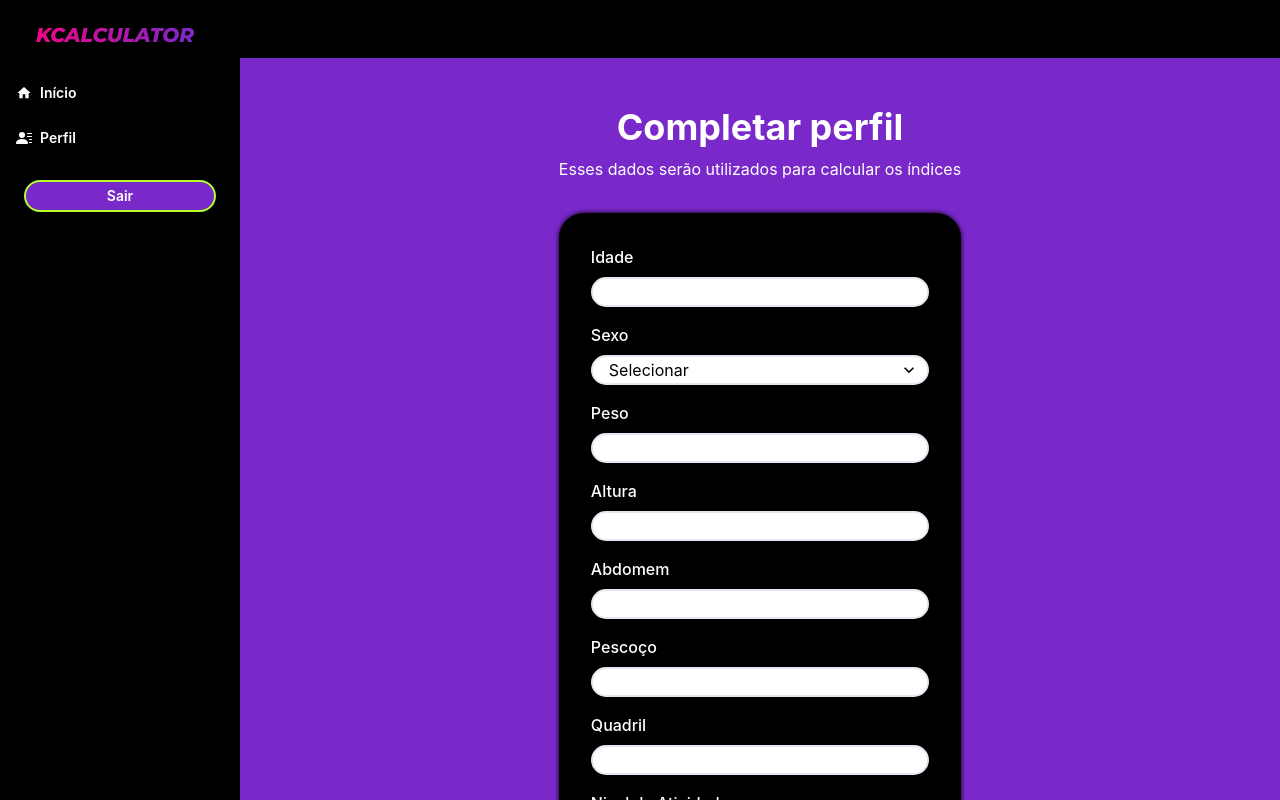
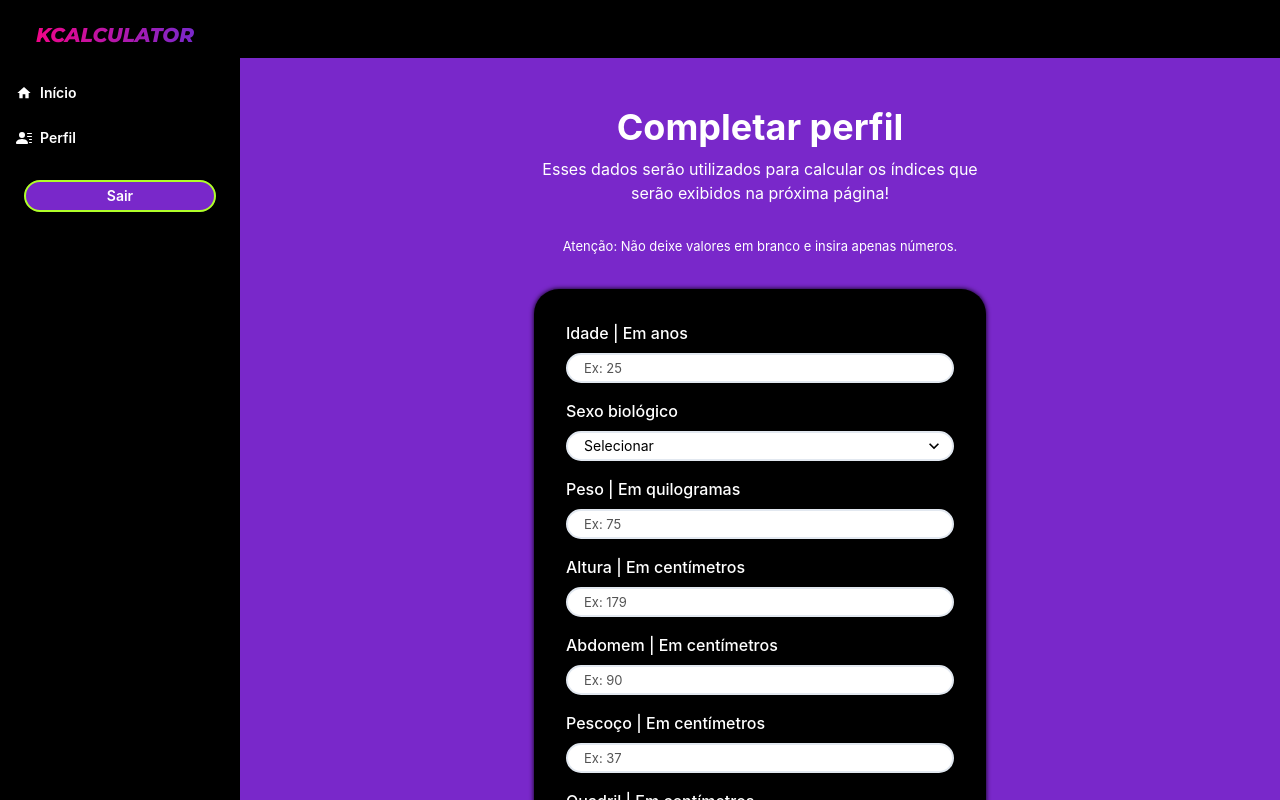
Before and after one commit to tavioribeiro/KCALCULATOR, a Next.js app: page /dashboard in a window 1280 px wide. Shown: the top 800 px of the page. Built offline with nearby package versions, Linux system fonts and the light colour scheme; no server answers.

Commit message:
Deploy realizado em: qua 01 set 2021 13:44:23 -03 | by: tavioPC-automatic script.

```diff
--- a/public/styles/body1.js
+++ b/public/styles/body1.js
@@ -122,7 +122,7 @@ const BodyCard = () =>
 
           </chakra.h2>
           <chakra.p mt={4} color={useColorModeValue("white", "gray.400")}>
-            Com o Kcalculator é possível realizar vários cálculos relacionados à área da saúde e fitness. TMB, TDEE, porcentagem de gordura...
+            Com o Kcalculator é possível calcular vários índices relacionados à área da saúde e fitness. Taxa Metabolica Basal, Gasto Calórico Diário, porcentagem de gordura...
           </chakra.p>
 
           <chakra.p mt={4} color={useColorModeValue("white", "gray.400")}>
--- a/public/styles/dash.js
+++ b/public/styles/dash.js
@@ -919,8 +919,15 @@ import {
                     <Stack spacing={8} mx={'auto'} maxW={'lg'} py={12} px={6}>
                       <Stack align={'center'}>
                         <Heading textAlign="center" color="white" fontSize={'4xl'}>Completar perfil</Heading>
+
                         <Text fontSize="16px" color={'white'} textAlign="center">
-                          Esses dados serão utilizados para calcular os índices
+                          Esses dados serão utilizados para calcular os índices que serão exibidos na próxima página!
+                        </Text>
+
+                        <br></br>
+
+                        <Text fontSize="13px" color={'white'} textAlign="center">
+                          Atenção: Não deixe valores em branco e insira apenas números.
                         </Text>
                       </Stack>
                       <Box
@@ -933,16 +940,21 @@ import {
                         <Stack spacing={4}>
 
                         <FormControl id="idade">
-                            <FormLabel>Idade</FormLabel>
+                            <FormLabel>Idade | Em anos</FormLabel>
                             <Input
+                              placeholder="Ex: 25 "
                               height="30px"
-                              fontSize="16px"
+                              fontSize="14px"
                               rounded="25px"
                               border="0px"
                               background="white"
                               color="black"
                               border="2px solid white"
                               type="email"
+                              _placeholder={{
+                                color: '#545454',
+                                fontSize: "13px"
+                              }}
                               _focus={{
                                 background: "white",
                                 color: "black",
@@ -952,10 +964,10 @@ import {
                           </FormControl>
 
                           <FormControl id="sexo">
-                            <FormLabel>Sexo</FormLabel>
+                            <FormLabel>Sexo biológico</FormLabel>
                             <Select
                               height="30px"
-                              fontSize="16px"
+                              fontSize="14px"
                               rounded="25px"
                               border="0px"
                               background="white"
@@ -974,16 +986,21 @@ import {
                           </FormControl>
 
                           <FormControl id="peso">
-                            <FormLabel>Peso</FormLabel>
+                            <FormLabel>Peso | Em quilogramas</FormLabel>
                             <Input
+                            placeholder="Ex: 75"
                               height="30px"
-                              fontSize="16px"
+                              fontSize="14px"
                               rounded="25px"
                               border="0px"
                               background="white"
                               color="black"
                               border="2px solid white"
                               type="email"
+                              _placeholder={{
+                                color: '#545454',
+                                fontSize: "13px"
+                              }}
                               _focus={{
                                 background: "white",
                                 color: "black",
@@ -993,16 +1010,21 @@ import {
                           </FormControl>
 
                           <FormControl id="altura">
-                            <FormLabel>Altura</FormLabel>
+                            <FormLabel>Altura | Em centímetros</FormLabel>
                             <Input
+                              placeholder="Ex: 179"
                               height="30px"
-                              fontSize="16px"
+                              fontSize="14px"
                               rounded="25px"
                               border="0px"
                               background="white"
                               color="black"
                               border="2px solid white"
                               type="email"
+                              _placeholder={{
+                                color: '#545454',
+                                fontSize: "13px"
+                              }}
                               _focus={{
                                 background: "white",
                                 color: "black",
@@ -1012,16 +1034,21 @@ import {
                           </FormControl>
 
                           <FormControl id="abdomem">
-                            <FormLabel>Abdomem</FormLabel>
+                            <FormLabel>Abdomem | Em centímetros</FormLabel>
                             <Input
+                              placeholder="Ex: 90"
                               height="30px"
-                              fontSize="16px"
+                              fontSize="14px"
                               rounded="25px"
                               border="0px"
                               background="white"
                               color="black"
                               border="2px solid white"
                               type="email"
+                              _placeholder={{
+                                color: '#545454',
+                                fontSize: "13px"
+                              }}
                               _focus={{
                                 background: "white",
                                 color: "black",
@@ -1031,16 +1058,21 @@ import {
                           </FormControl>
 
                           <FormControl id="pescoco">
-                            <FormLabel>Pescoço</FormLabel>
+                            <FormLabel>Pescoço | Em centímetros</FormLabel>
                             <Input
+                              placeholder="Ex: 37"
                               height="30px"
-                              fontSize="16px"
+                              fontSize="14px"
                               rounded="25px"
                               border="0px"
                               background="white"
                               color="black"
                               border="2px solid white"
                               type="email"
+                              _placeholder={{
+                                color: '#545454',
+                                fontSize: "13px"
+                              }}
                               _focus={{
                                 background: "white",
                                 color: "black",
@@ -1050,16 +1082,21 @@ import {
                           </FormControl>
 
                           <FormControl id="quadril">
-                            <FormLabel>Quadril</FormLabel>
+                            <FormLabel>Quadril | Em centímetros</FormLabel>
                             <Input
+                              placeholder="Ex: 107"
                               height="30px"
-                              fontSize="16px"
+                              fontSize="14px"
                               rounded="25px"
                               border="0px"
                               background="white"
                               color="black"
                               border="2px solid white"
                               type="email"
+                              _placeholder={{
+                                color: '#545454',
+                                fontSize: "13px"
+                              }}
                               _focus={{
                                 background: "white",
                                 color: "black",
@@ -1072,7 +1109,7 @@ import {
                             <FormLabel>Nivel de Atividade</FormLabel>
                             <Select
                               height="30px"
-                              fontSize="16px"
+                              fontSize="14px"
                               rounded="25px"
                               border="0px"
                               background="white"
@@ -1097,7 +1134,7 @@ import {
                             <FormLabel>Objetivo</FormLabel>
                             <Select
                               height="30px"
-                              fontSize="16px"
+                              fontSize="14px"
                               rounded="25px"
                               border="0px"
                               background="white"
--- a/public/styles/styles.css
+++ b/public/styles/styles.css
@@ -99,6 +99,9 @@
     padding-left: 20px;
     text-align: left;
 }
+
+
+
 
 .container {
     display: grid;
```
Also changed, not shown: public/styles/card1.js (+5 -2 lines).
